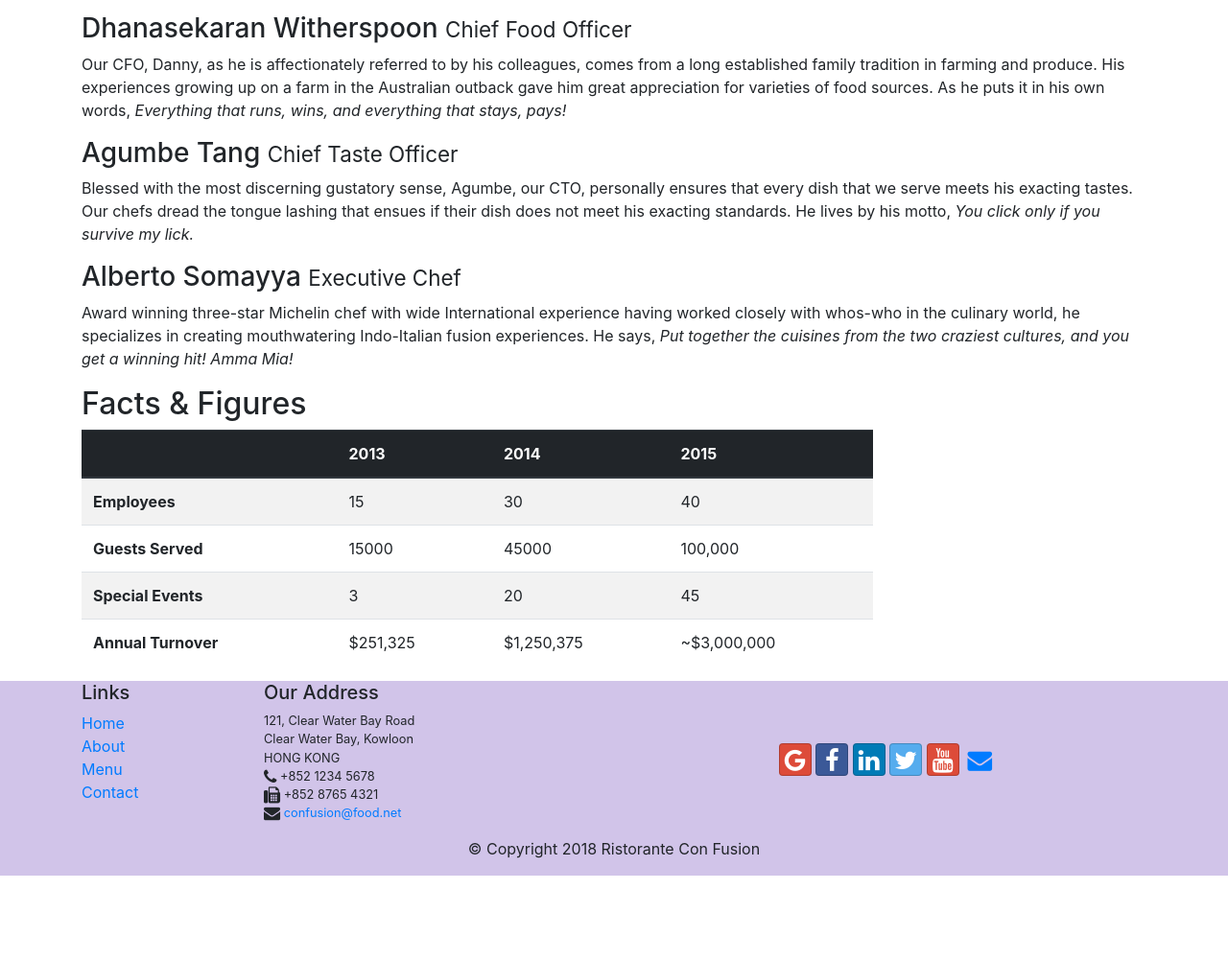
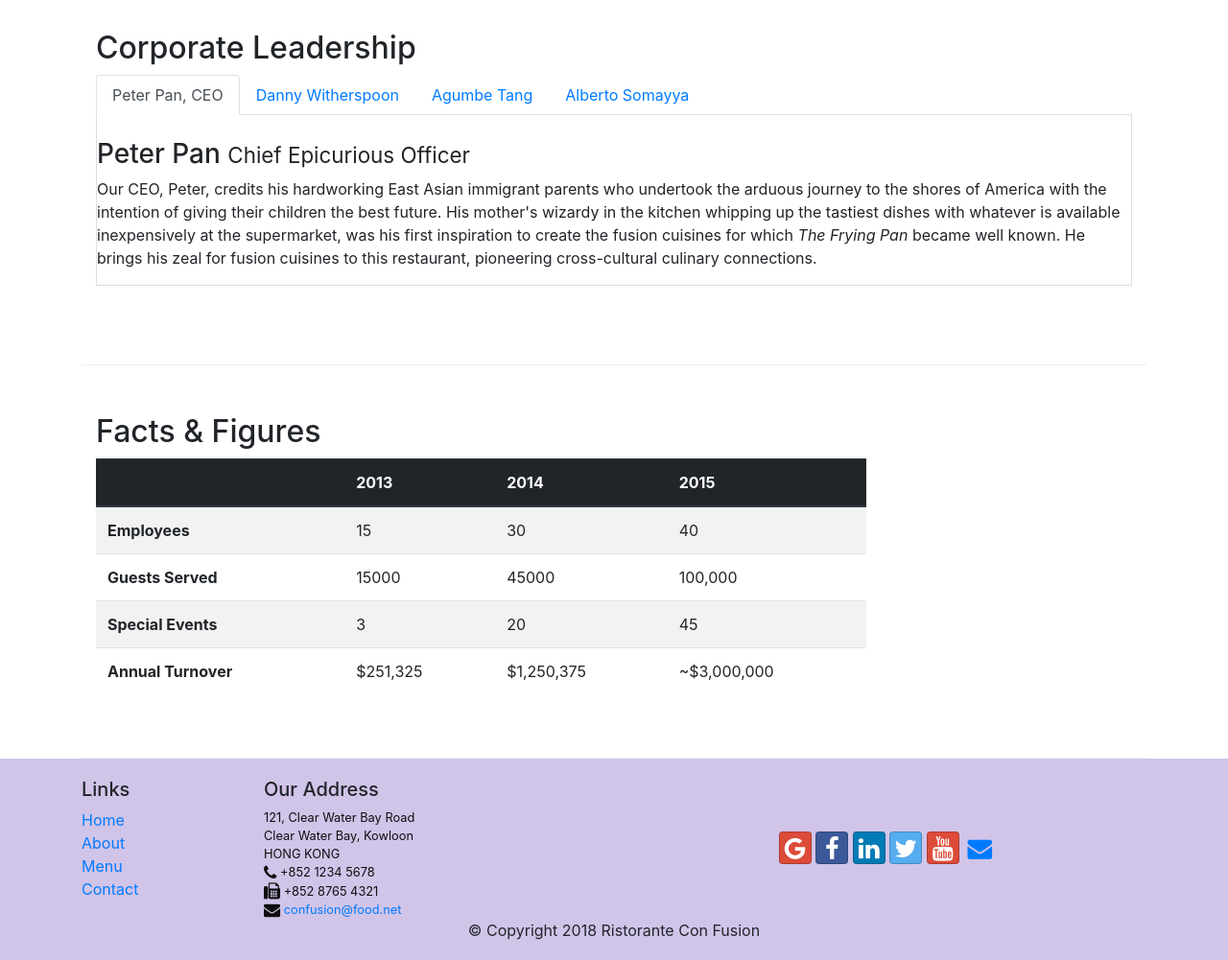
Before and after one commit to Aman16102000/Ristorante-con-Fusion-Bootstrap, a website: page aboutus.html in a window 1280 px wide. Shown: the part 1138-2139 px from the top of the page at 96% size. Before the commit the page ends 2051 px from the top, so only its background shows below. Drawn offline with nearby package versions, Linux system fonts and the light colour scheme.

Commit message:
Added nav tab

```diff
--- a/aboutus.html
+++ b/aboutus.html
@@ -10,7 +10,7 @@
     <link rel="stylesheet" href="node_modules/bootstrap/dist/css/bootstrap.min.css">
     <link rel="stylesheet" href="node_modules/font-awesome/css/font-awesome.min.css">
     <link rel="stylesheet" href="node_modules/bootstrap-social/bootstrap-social.css">
-    <link rel="stylesheet" href="aboutStyle.css">
+    <link rel="stylesheet" href="style.css">
     <title>Ristorante Con Fusion: About Us</title>
 
 </head>
@@ -48,7 +48,7 @@
     </header>
 
     <div class="container">
-        <div class="row">
+        <div class="row row-content">
             <ol class="col-12 breadcrumb">
                 <li class="breadcrumb-list"><a href="index.html">Home/</a></li>
                 <li class="breadcrumb-list active">About</li>
@@ -98,20 +98,54 @@
         </div>
 
 
-        <div class="row">
-            <div class="col-12 col-sm-12 ">
+        <div class="row row-content">
+            <div class="col-12 col-sm-12">
                 <h2>Corporate Leadership</h2>
+                <ul class="nav nav-tabs">
+                    <li class="nav-item">
+                        <a class="nav-link active" data-toggle="tab" href="#peter" role="tab" >Peter Pan, CEO</a>
+                    </li>
+                    <li class="nav-item">
+                        <a class="nav-link"  data-toggle="tab" href="#danny" role="tab">Danny Witherspoon</a>
+                    </li>
+                    <li class="nav-item">
+                        <a class="nav-link"  data-toggle="tab" href="#agumbe" role="tab">Agumbe Tang</a>
+                    </li>
+                    <li class="nav-item">
+                        <a class="nav-link"  data-toggle="tab" href="#alberto" role="tab">Alberto Somayya</a>
+                    </li>
+                </ul>
+                <div class="tab-content">
+                    <div role="tabpanel" class="tab-pane fade show active" id="peter"><br>
                         <h3>Peter Pan <small>Chief Epicurious Officer</small></h3>
                 <p class="d-none d-sm-block">Our CEO, Peter, credits his hardworking East Asian immigrant parents who undertook the arduous journey to the shores of America with the intention of giving their children the best future. His mother's wizardy in the kitchen whipping up the tastiest dishes with whatever is available inexpensively at the supermarket, was his first inspiration to create the fusion cuisines for which <em>The Frying Pan</em> became well known. He brings his zeal for fusion cuisines to this restaurant, pioneering cross-cultural culinary connections.</p>
+                    </div>
+
+                   <div role="tabpanel" class="tab-pane  fade" id="danny"><br>
                         <h3>Dhanasekaran Witherspoon <small>Chief Food Officer</small></h3>
                 <p class="d-none d-sm-block">Our CFO, Danny, as he is affectionately referred to by his colleagues, comes from a long established family tradition in farming and produce. His experiences growing up on a farm in the Australian outback gave him great appreciation for varieties of food sources. As he puts it in his own words, <em>Everything that runs, wins, and everything that stays, pays!</em></p>
+
+                   </div>
+
+                   <div role="tabpanel" class="tab-pane fade" id="agumbe" ><br>
                     <h3>Agumbe Tang <small>Chief Taste Officer</small></h3>
                     <p class="d-none d-sm-block">Blessed with the most discerning gustatory sense, Agumbe, our CTO, personally ensures that every dish that we serve meets his exacting tastes. Our chefs dread the tongue lashing that ensues if their dish does not meet his exacting standards. He lives by his motto, <em>You click only if you survive my lick.</em></p>
+
+                   </div>
+
+                <div class="tab-pane fade" role="tabpanel" id="alberto"><br>
                <h3>Alberto Somayya <small>Executive Chef</small></h3>
                 <p class="d-none d-sm-block">Award winning three-star Michelin chef with wide International experience having worked closely with whos-who in the culinary world, he specializes in creating mouthwatering Indo-Italian fusion experiences. He says, <em>Put together the cuisines from the two craziest cultures, and you get a winning hit! Amma Mia!</em></p>
+
+                 </div>
+
              </div>
              </div>
-       <div class="row">
+
+        </div>
+
+
+       <div class="row row-content">
         <div class="col-12 col-sm-9">
             <h2>Facts & Figures</h2>
             <div class="table-responsive">
--- a/style.css
+++ b/style.css
@@ -36,3 +36,8 @@
     padding-left: 38px;
     padding-right: 38px;
 }
+.tab-content{
+    border-left: 1px solid#ddd;
+    border-bottom: 1px solid#ddd;
+    border-right: 1px solid#ddd;
+}
```
Lines whose indentation alone changed are shown as unchanged.
